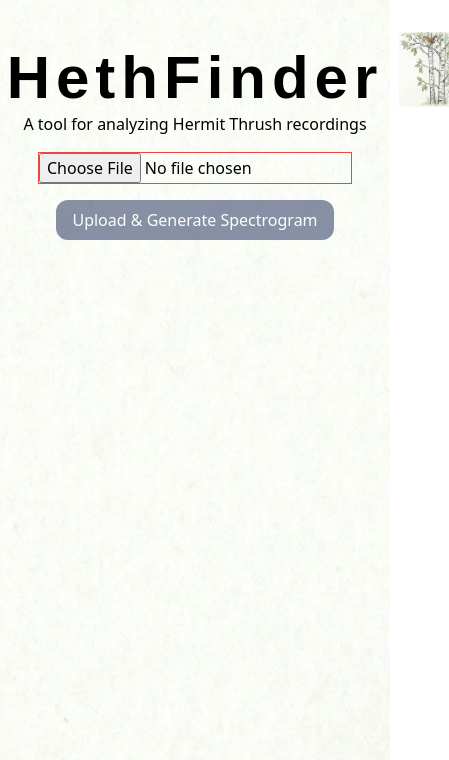
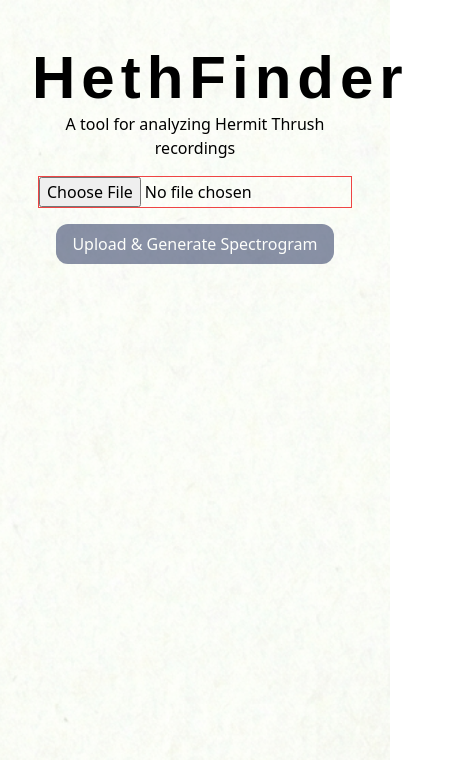
Before and after one commit to Struckhour/hethfinder-frontend, a Svelte app: page / in a window 390 px wide. Shown: the top 760 px of the page, 449 px wide, since content can reach past the window. Built offline with nearby package versions, Linux system fonts and the light colour scheme; a web font is replaced by a local one.

Commit message:
adds new styling and borders

```diff
--- a/src/App.svelte
+++ b/src/App.svelte
@@ -40,25 +40,28 @@
 <main
   class="p-8 font-sans flex h-screen justify-center bg-no-repeat bg-center bg-cover"
   style="background-image: url('{backWhite}');"
-  >
-  <div class="grid grid-cols-[minmax(50px,auto)_1fr_minmax(50px,auto)] items-start gap-4 max-w-[1000px] max-auto">
+>
+  <div class="grid grid-cols-1 md:grid-cols-[minmax(50px,auto)_1fr_minmax(50px,auto)] items-start gap-4 max-w-[1000px] mx-auto">
 
     <!-- Left border image -->
-    <div>
+    <div class="hidden md:block">
       <img src={leftBorder} alt="Left border" class="h-full object-contain max-h-screen" />
     </div>
 
     <!-- Main content -->
-    <div
-      class="text-center"
-    >
+    <div class="text-center">
       <div class="my-4">
         <h1 class="text-6xl font-bold mb-1 tracking-widest" style="font-family: 'Alumni Sans Pinstripe', sans-serif;">HethFinder</h1>
         <h4>A tool for analyzing Hermit Thrush recordings</h4>
       </div>
 
       <div class="w-full flex flex-col">
-        <input type="file" accept=".wav" on:change="{(e) => file = e.target.files?.[0] ?? null}" class="mb-4 mx-auto border border-red-500" />
+        <input
+          type="file"
+          accept=".wav"
+          on:change="{(e) => file = e.target.files?.[0] ?? null}"
+          class="mb-4 mx-auto border border-red-500"
+        />
 
         <button
           on:click="{uploadFile}"
@@ -69,18 +72,19 @@
         </button>
       </div>
 
-      {#if spectrogramUrl}
-      <div class="mt-4">
-        <h2 class="text-lg font-bold mb-2">Spectrogram</h2>
-        <img src={spectrogramUrl} alt="Spectrogram" class="border border-blue object-cover w-full" />
-      </div>
-      {/if}
+
     </div>
 
     <!-- Right border image -->
-    <div>
+    <div class="hidden md:block">
       <img src={rightBorder} alt="Right border" class="h-full object-contain max-h-screen" />
     </div>
 
+    {#if spectrogramUrl}
+    <div class="my-4 py-4 col-span-1 md:col-span-3 w-full">
+      <h2 class="text-lg font-bold mb-2">{file ? file.name : "Spectrogram"}</h2>
+      <img src={spectrogramUrl} alt="Spectrogram" class="border-t-4 border-b-4 border-black object-cover w-full" />
+    </div>
+    {/if}
   </div>
 </main>
```
